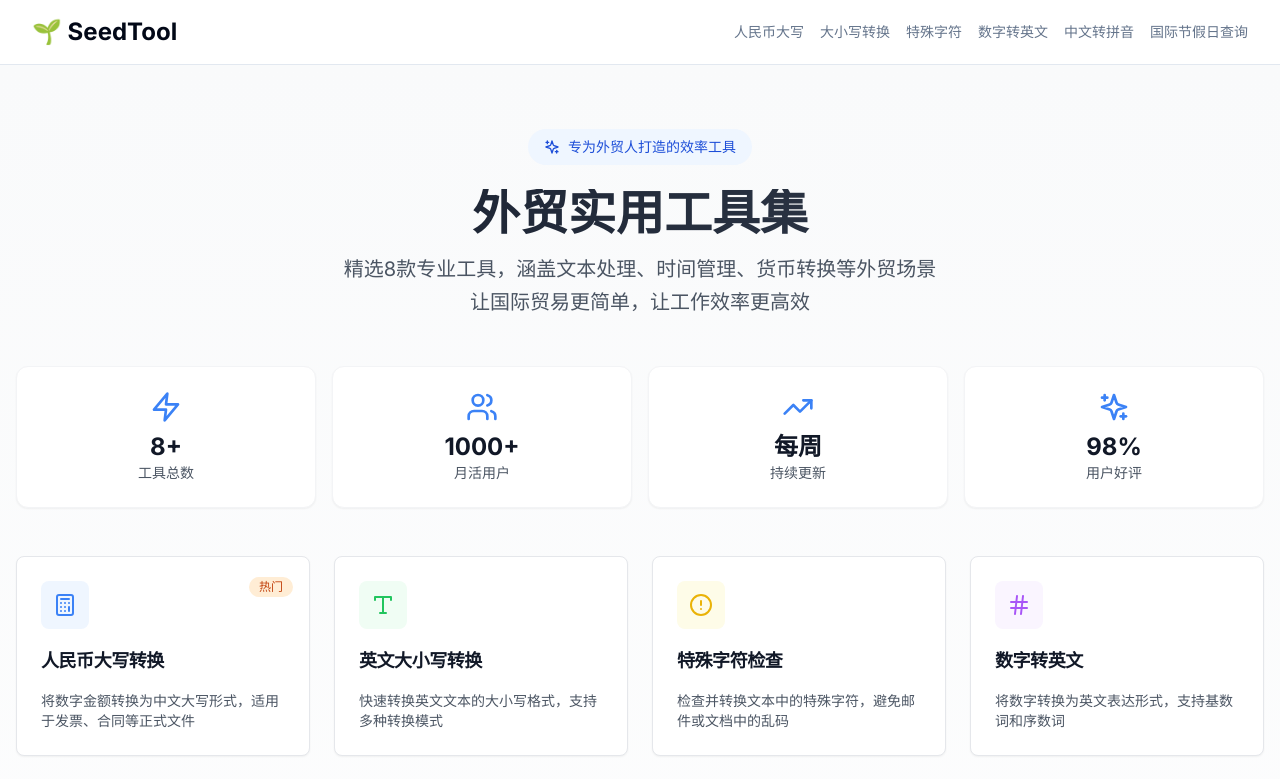
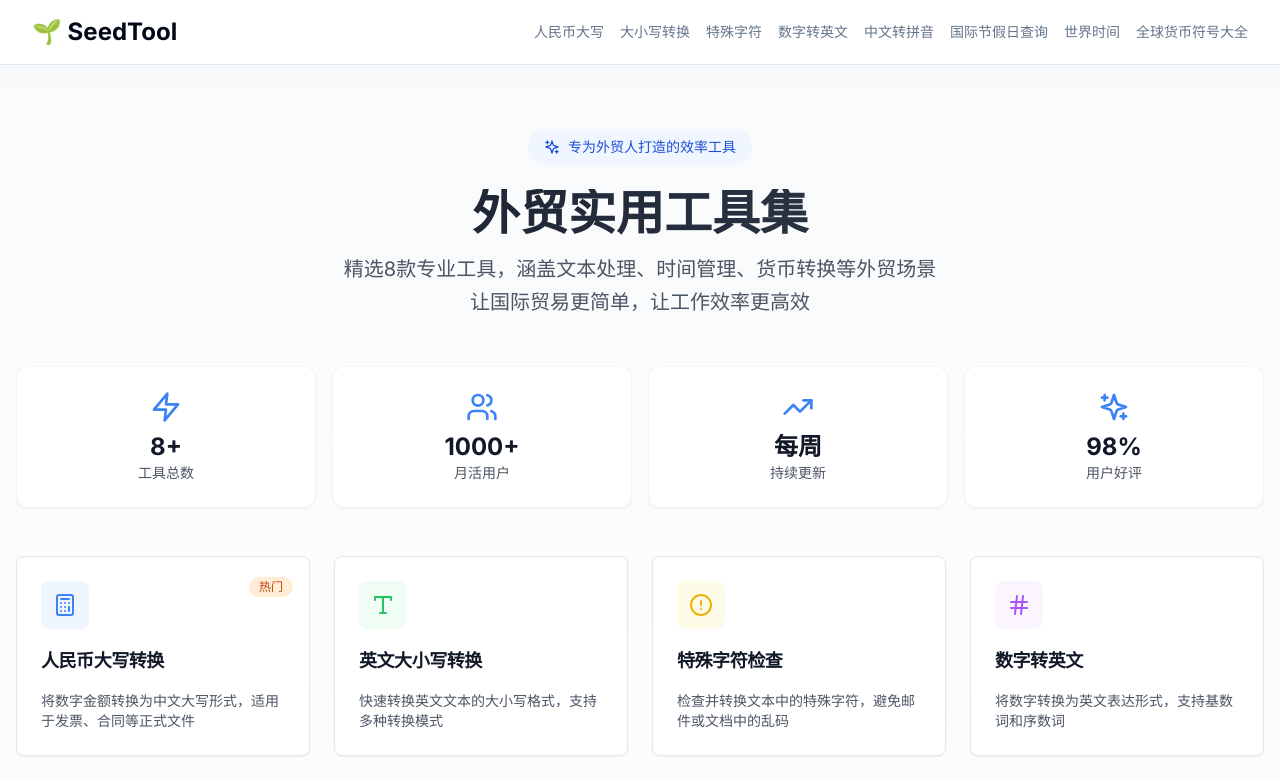
Before and after one commit to everett7623/Globokit, a Next.js app: page / in a window 1280 px wide. Shown: the top 779 px of the page. Built offline with nearby package versions, Linux system fonts and the light colour scheme.

Commit message:
Update navigation.tsx

```diff
--- a/components/layout/navigation.tsx
+++ b/components/layout/navigation.tsx
@@ -11,6 +11,8 @@ const tools = [
   { href: '/tools/number-to-english', label: '数字转英文' },
   { href: '/tools/pinyin', label: '中文转拼音' },
   { href: '/tools/holiday-query', label: '国际节假日查询' },
+  { href: '/tools/world-time', label: '世界时间' },
+  { href: '/tools/currency-symbols', label: '全球货币符号大全' },
 ]
 
 export function Navigation() {
```
